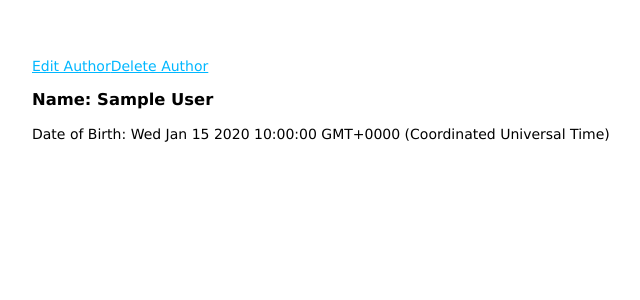
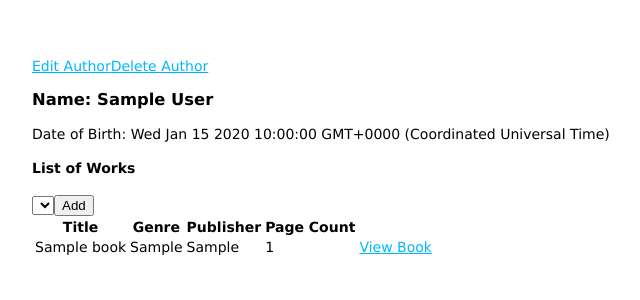
Before and after one commit to zqjo39/bookstore, a Node server app: page /authors/profile/1 in a window 1280 px wide. Shown: the top 300 px of the page, without its empty margins (26-666 px from the left). Run offline with Node 20, Linux system fonts and the light colour scheme; tables that the repository leaves empty hold one stand-in row (values such as "Sample post"); lists and menus that the app fills with data are empty; some libraries are stand-ins or nearby versions.

Commit message:
working on pt. 3! :D
(continue off slide 22)

```diff
--- a/controllers/authorController.js
+++ b/controllers/authorController.js
@@ -1,27 +1,92 @@
-const {Author} = require('../models');
+const {Author, Book, BookAuthor} = require('../models');
+
 
 // view all
 module.exports.viewAll = async function (req, res) {
     const authors = await Author.findAll();
     res.render('author/view_all', {authors});
-}
+};
 
 // profile
 module.exports.viewProfile = async function (req, res) {
-    const author = await Author.findByPk(req.params.id);
-    res.render('author/profile', {author})
-}
+    const author = await Author.findByPk(req.params.id, {
+        include: 'book'
+    });
+    const books = await Book.findAll();
+    let availableBooks = [];
+    for (let i = 0; i < books.length; i++) {
+        if (!authorHasBook(author, books[i])) {
+            availableBooks.push(books[i]);
+        }
+    }
+    res.render('author/profile', {author, availableBooks})
+};
 
 // render add
+module.exports.renderAddForm = function (req, res) {
+    const author = {
+        first_name: '',
+        last_name: '',
+        date_of_birth: 0,
+    }
+    res.render('author/add', {author});
+};
 
 // add
+module.exports.addAuthor = async function (req, res) {
+    const author = await Author.create({
+        first_name: req.body.first_name,
+        last_name: req.body.last_name,
+        date_of_birth: req.body.date_of_birth,
+    })
+    res.redirect(`/authors/profile/${author.id}`);
+}
 
 // render edit
 module.exports.renderEditForm = async function (req, res) {
     const author = await Author.findByPk(req.params.id);
     res.render('author/edit', {author});
+};
+
+// update
+module.exports.updateAuthor = async function (req, res) {
+    const author = await Author.update({
+        first_name: req.body.first_name,
+        last_name: req.body.last_name,
+        date_of_birth: req.body.date_of_birth,
+    }, {
+        where: {
+            id: req.params.id
+        }
+    });
+    res.redirect(`/authors/profile/${req.params.id}`);
+};
+
+// delete
+module.exports.deleteAuthor = async function (req, res) {
+    await Author.destroy({
+        where: {
+            id: req.params.id
+        }
+    });
+    res.redirect('/authors')
 }
 
-// edit
+// Add book to author
+module.exports.addBookToAuthor = async function (req, res) {
 
-// delete
+    await BookAuthor.create({
+        book_id: req.body.book,
+        author_id: req.params.authorId
+    })
+    res.redirect(`/authors/profile/${req.params.authorId}`)
+}
+
+function authorHasBook(author, book){
+    for (let i = 0; i < author.book.length; i++) {
+        if (book.id === author.book[i].id) {
+            return true
+        }
+    }
+    return false
+};
--- a/controllers/bookController.js
+++ b/controllers/bookController.js
@@ -9,7 +9,9 @@ module.exports.viewAll = async function (req, res) {
 
 // profile
 module.exports.viewProfile = async function (req, res) {
-    const book = await Book.findByPk(req.params.id);
+    const book = await Book.findByPk(req.params.id, {
+        include: 'author'
+    });
     res.render('book/profile', {book})
 };
 
--- a/views/author/profile.pug
+++ b/views/author/profile.pug
@@ -7,3 +7,27 @@ block content
     div
         h3 Name: #{author.first_name} #{author.last_name}
         p Date of Birth: #{author.date_of_birth}
+
+    h4 List of Works
+    form(action = `/authors/${author.id}/add/` method = 'post')
+        select(name = 'book' id = 'course' autocomplete = off)
+            each book in availableBooks
+                option(value = book.id) #{book.title}
+        button.button(type = 'submit') Add
+    table
+        thead
+            tr
+                th Title
+                th Genre
+                th Publisher
+                th Page Count
+                th
+        tbody
+            each book in author.book
+                tr
+                    td= book.title
+                    td= book.genre
+                    td= book.publisher
+                    td= book.page_count
+                    td
+                        a(href = `/books/profile/${book.id}`) View Book
--- a/views/book/profile.pug
+++ b/views/book/profile.pug
@@ -7,7 +7,9 @@ block content
     div
         img(src = book.cover_image)
         p Genre: #{book.genre}
-        // for author
+        each author in book.author
+            p Author(s): #{author.first_name} #{author.last_name}
+                a(href = `/authors/profile/${author.id}`) View Author
         p Publisher: #{book.publisher}
         p Page Count: #{book.page_count}
         p= book.description
```
Also changed, not shown: models/author.js (+8 -1 lines), models/book.js (+8 -1 lines), models/bookauthor.js (added, +32 -0 lines), routes/index.js (+8 -0 lines).
